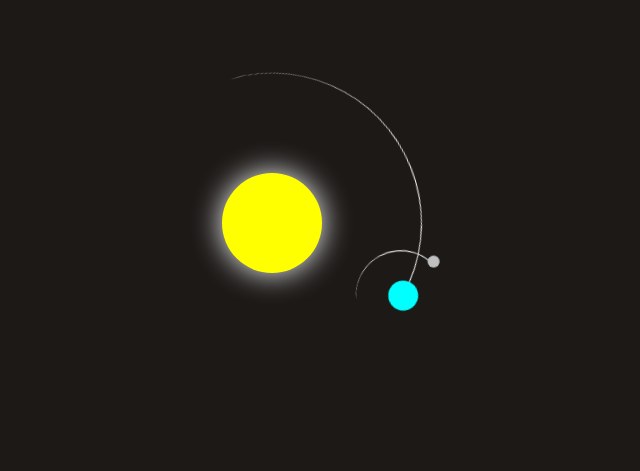
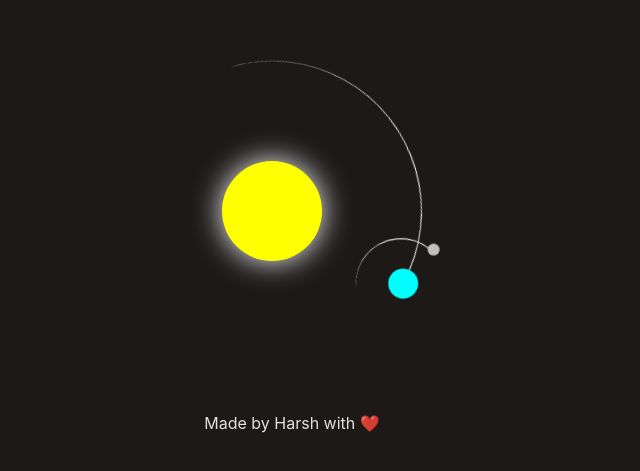
Before and after one commit to Harsh244007/solar-system-css-harsh-preact-ts-tw, a Preact app: page / in a window 1280 px wide. Shown: the part 177-648 px from the top of the page, without its empty margins (348-988 px from the left). Built offline with nearby package versions, Linux system fonts and the light colour scheme.

Commit message:
* Added Footer section . .

```diff
--- a/src/app.tsx
+++ b/src/app.tsx
@@ -1,5 +1,6 @@
 export function App() {
   return (
+    <>
     <div className="container relative w-40 h-40">
       <div className="sun absolute top-15 left-13 w-10 h-10 rounded-full shadow-2xl bg-yellow-300"></div>
       <div className="earth absolute top-5 left-3 w-30 h-30 border-solid border-white border-t-0.1 border-r-0.1 rounded-full animate-orbit">
@@ -72,5 +73,8 @@ export function App() {
 }
 `}</style>
     </div>
+
+    <p>Made by Harsh with ❤️</p>
+    </>
   );
 }
--- a/src/index.css
+++ b/src/index.css
@@ -17,6 +17,7 @@ body {
   -webkit-text-size-adjust: 100%;
   display: flex;
   align-items: center;
+  flex-direction: column;
   justify-content: center;
   height: 100vh;
 }
```
